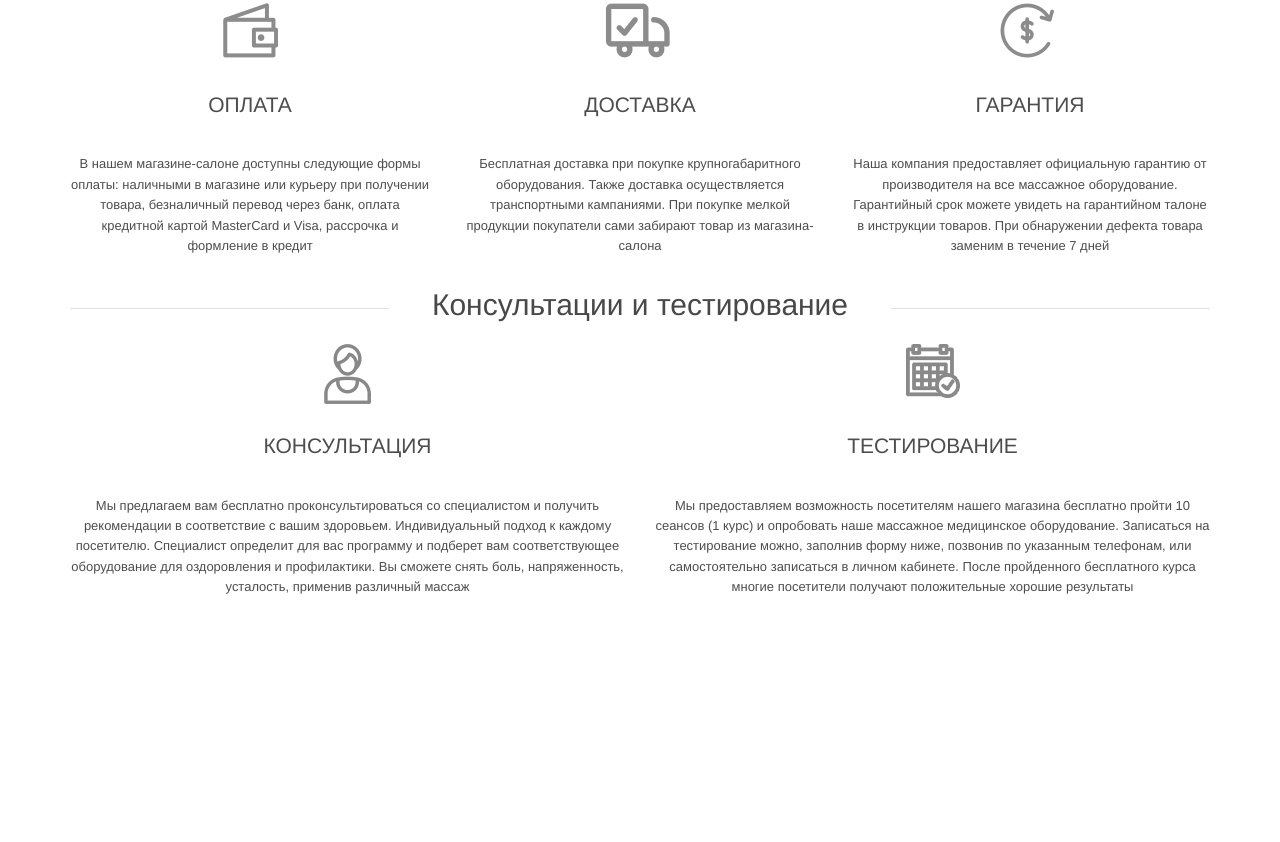
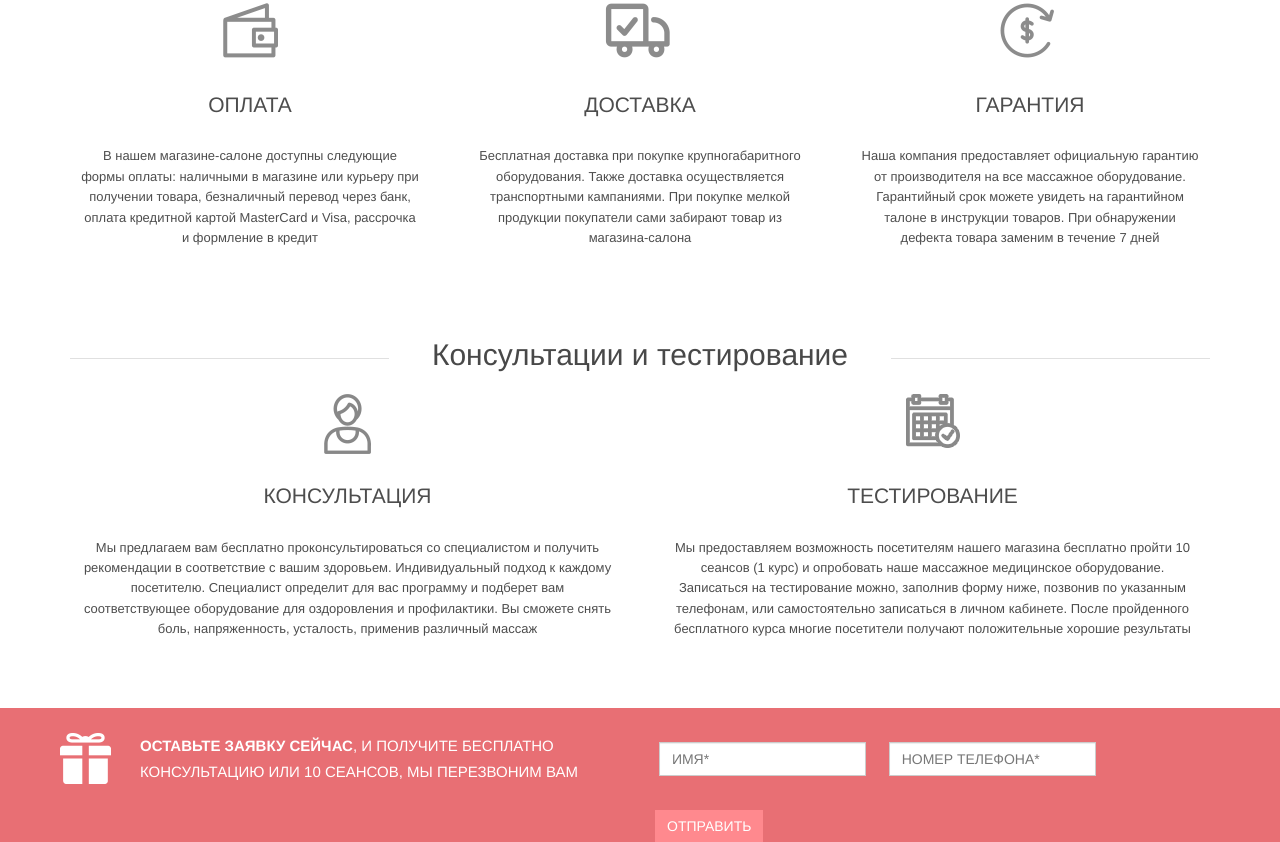
Before and after one commit to SPavelV/store-phb, a plain HTML site: page index.html in a window 1280 px wide. Shown: the part 2583-3425 px from the top of the page. Before the commit the page ends 3191 px from the top, so only its background shows below. Drawn offline with Linux system fonts and the light colour scheme.

Commit message:
add form application

```diff
--- a/css/style.css
+++ b/css/style.css
@@ -1055,14 +1055,14 @@ h2.store-services__margin-bottom {
 }
 
 .service-description__items {
-  margin-bottom: s;
+  margin-bottom: 58px;
 }
 
 .service-description__item h3 {
   position: relative;
   padding-top: 90px;
   margin-top: 0;
-  margin-bottom: 38px;
+  margin-bottom: 30px;
   font-size: 1.5em;
   text-transform: uppercase;
   color: #4d4d4d;
@@ -1116,7 +1116,70 @@ h3.sprite-calendar::before {
 }
 
 .service-description__item p {
+  padding-left: 10px;
+  padding-right: 10px;
   font-size: 0.928571em;
   line-height: 1.571429;
   color: #4d4d4d;
 }
+
+.form-application {
+  background: #e86f74;
+}
+
+.form-application__description p {
+  position: relative;
+  margin-top: 25px;
+  margin-bottom: 25px;
+  padding-left: 70px;
+  color: #fff;
+  font-size: 1.071429em;
+  line-height: 1.785714;
+  text-transform: uppercase;
+}
+
+.form-application__description p::before {
+  position: absolute;
+  content: "";
+  background: url("../img/spritesheet2.png")no-repeat;
+  width: 51px;
+  height: 51px;
+  background-position: -371px -5px;
+  top: 0;
+  left: -10px;
+}
+
+.form-group {
+  margin-top: 34px;
+  margin-right: 15px;
+}
+
+.form-inline input {
+  -webkit-border-radius: 0;
+  -moz-border-radius: 0;
+  -ms-border-radius: 0;
+  -o-border-radius: 0;
+  border-radius: 0;
+  font-size: 1em;
+  text-transform: uppercase;
+}
+
+.form-inline .btn {
+  margin-top: 34px;
+
+  -webkit-border-radius: 0;
+  -moz-border-radius: 0;
+  -ms-border-radius: 0;
+  -o-border-radius: 0;
+  border-radius: 0;
+  text-transform: uppercase;
+}
+
+.form-inline .btn:hover {
+  background: #bf6064;
+}
+
+.form-inline .btn-danger {
+  background: #ff898e;
+  border: 0;
+}
--- a/index.html
+++ b/index.html
@@ -607,7 +607,7 @@
             MasterCard и Visa, рассрочка и формление в кредит
           </p>
         </div>
-        <div class="service-description__item col-lg-4 col-md-4">
+        <div class="service-description__item co l-lg-4 col-md-4">
           <h3 class="text-center sprite-delivery">Доставка</h3>
           <p class="text-center">Бесплатная доставка при покупке
             крупногабаритного оборудования. Также
@@ -655,6 +655,29 @@
         </div>
       </div>
     </div>
+    <div class="form-application">
+      <div class="form-application__wrap container">
+        <div class="row">
+          <div class="form-application__description col-lg-6">
+            <p>
+              <b>Оставьте заявку сейчас</b>, и получите бесплатно
+              консультацию или 10 сеансов, мы перезвоним Вам
+            </p>
+          </div>
+          <form class="form-inline col-lg-6">
+            <div class="form-group">
+              <label for="exampleInputName2"></label>
+              <input type="text" class="form-control" id="exampleInputName2" placeholder="Имя*">
+            </div>
+            <div class="form-group">
+              <label for="exampleInputEmail2"></label>
+              <input type="tel" class="form-control" id="exampleInputEmail2" placeholder="Номер телефона*">
+            </div>
+            <button type="submit" class="btn btn-danger">Отправить</button>
+          </form>
+        </div>
+      </div>
+    </div>
   </main>
   <script src="http://localhost:35729/livereload.js">
   </script>
```
Also changed, not shown: img/sprite/gift.png (added), img/sprite/stylesheet2.txt (added), img/spritesheet2.png (added).
